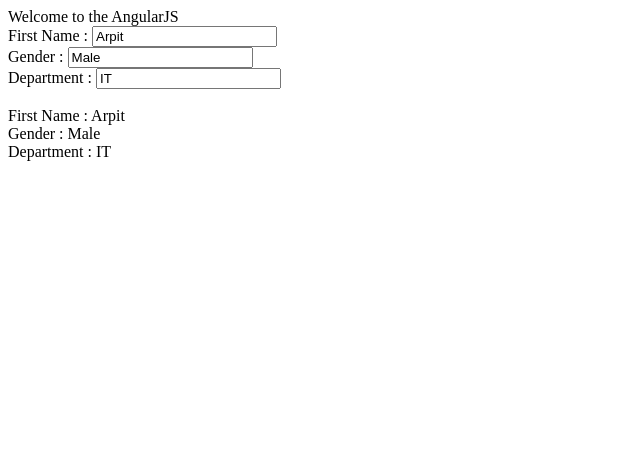
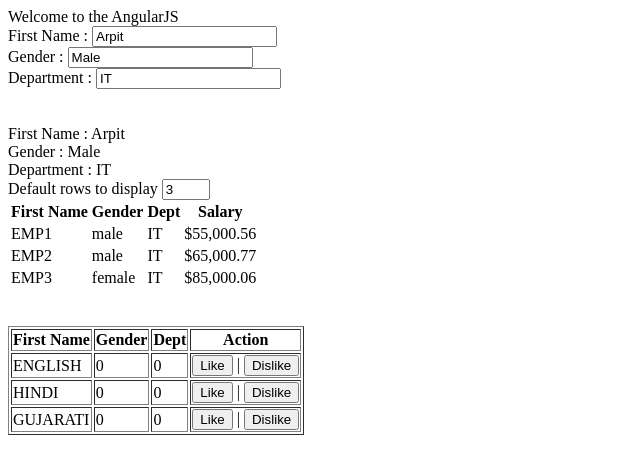
Before and after one commit to arpitsurti/LearningAngularJs, a plain HTML site: page LearningAngularJS/Home.html in a window 1280 px wide. Shown: the whole page, without its empty margins (0-640 px from the left). Drawn offline with Linux system fonts and the light colour scheme.

Commit message:
Understanding events and filters in angularJs

```diff
--- a/LearningAngularJS/Home.html
+++ b/LearningAngularJS/Home.html
@@ -20,6 +20,7 @@
         Department : <input type="text" ng-model="employee.department" />
     </div>
     <br />
+    <br />
     <div>
         First Name : {{ employee.firstName }}
     </div>
@@ -29,5 +30,46 @@
     <div>
         Department : {{ employee.department }}
     </div>
+
+    <table>
+        Default rows to display
+        <input type="number" step="1" ng-model="rowlimit" min="0" max="5" />
+        <thead>
+            <tr>
+                <th>First Name</th>
+                <th>Gender</th>
+                <th>Dept</th>
+                <th>Salary</th>
+            </tr>
+        </thead>
+        <tbody>
+            <tr ng-repeat="emp in employees | limitTo:rowlimit">
+                <td>{{ emp.firstName | uppercase}}</td>
+                <td>{{ emp.gender | lowercase }}</td>
+                <td>{{ emp.department }}</td>
+                <td>{{ emp.salary | currency }}</td>
+            </tr>
+        </tbody>
+    </table>
+    <br />
+    <br />
+    <table border="1">
+        <thead>
+            <tr>
+                <th>First Name</th>
+                <th>Gender</th>
+                <th>Dept</th>
+                <th>Action</th>
+            </tr>
+        </thead>
+        <tbody>
+            <tr ng-repeat="lang in languages ">
+                <td>{{ lang.name | uppercase }}</td>
+                <td>{{ lang.likes }}</td>
+                <td>{{ lang.dislikes }}</td>
+                <td><input type="button" ng-click="incrementLikes(lang)" value="Like" /> | <input type="button" ng-click="incrementDislikes(lang)" value="Dislike" /></td>
+            </tr>
+        </tbody>
+    </table>
 </body>
 </html>
--- a/LearningAngularJS/Scripts/Home.js
+++ b/LearningAngularJS/Scripts/Home.js
@@ -5,10 +5,37 @@
     var employee = {
         firstName: 'Arpit',
         gender: 'Male',
-        department:'IT'
+        department: 'IT'
     };
+
+    var employees = [
+        { firstName: 'Emp1', gender: 'Male', department: 'IT',salary:55000.56 },
+        { firstName: 'Emp2', gender: 'Male', department: 'IT', salary: 65000.77 },
+        { firstName: 'Emp3', gender: 'Female', department: 'IT', salary: 85000.06 },
+        { firstName: 'Emp4', gender: 'Male', department: 'IT', salary: 55000.56 },
+        { firstName: 'Emp5', gender: 'Male', department: 'IT', salary: 65000.77 },
+        { firstName: 'Emp6', gender: 'Female', department: 'IT', salary: 85000.06 }
+    ];
+
+    var languages = [
+        { name: 'English', likes: 0, dislikes: 0 },
+        { name: 'Hindi', likes: 0, dislikes: 0 },
+        { name: 'Gujarati', likes: 0, dislikes: 0 }
+    ]
     $scope.employee = employee;
+    $scope.employees = employees;
+    $scope.languages = languages;
     $scope.message = "Welcome to the AngularJS";
+
+    $scope.incrementLikes = function (lang) {
+        lang.likes++;
+    };
+
+    $scope.incrementDislikes = function (lang) {
+        lang.dislikes++;
+    };
+
+    $scope.rowlimit = 3;
 };
 
 myModule.controller("myController", myController);
```
Also changed, not shown: LearningAngularJS/HtmlPage1.html (+2 -0 lines).
